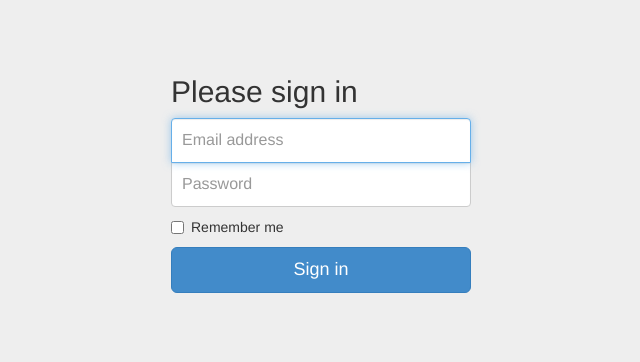
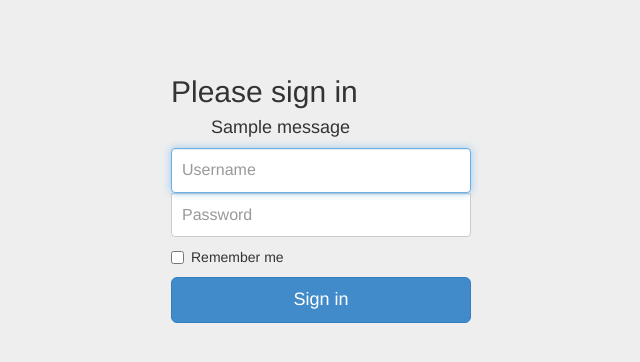
Before and after one commit to seanpreston/oncourse, a Django app: template oncourse/templates/login.html in a window 1280 px wide. Shown: the top 362 px of the page, without its empty margins (319-959 px from the left). Run offline with Django 3.2, Linux system fonts and the light colour scheme; the template is opened without the code that fills it, so the values that code supplies are empty; tables that the repository leaves empty hold one stand-in row (values such as "Sample post"); one stand-in notice (Sample message) is shown; some libraries are stand-ins or nearby versions.

Commit message:
Amended templates

```diff
--- a/oncourse/templates/base.html
+++ b/oncourse/templates/base.html
@@ -30,8 +30,8 @@
         {% load staticfiles %}
     </head>
     <body>
-        {% block page %}
-        {% endblock %}
+        {% block header %}{% endblock %}
+        {% block page %}{% endblock %}
 
         <script type="text/javascript">
             {% if user %}
--- a/oncourse/templates/login.html
+++ b/oncourse/templates/login.html
@@ -5,17 +5,21 @@
     <link href="../static/css/signin.css" rel="stylesheet">
 {% endblock %}
 
+{% block page_title %}Login{% endblock %}
+
 {% block page %}
     <div class="container">
 
-    <form action="{% url 'login' %}" class="form-signin" role="form">
+    <form action="{% url 'login' %}" method="post" class="form-signin" role="form">
+        {% csrf_token %}
         <h2 class="form-signin-heading">Please sign in</h2>
-        <input type="email" class="form-control" placeholder="Email address" required autofocus>
-        <input type="password" class="form-control" placeholder="Password" required>
+        {% include "messages.html" %}
+        <input type="username" name="username" class="form-control" placeholder="Username" required autofocus />
+        <input type="password" name="password" class="form-control" placeholder="Password" required />
         <label class="checkbox">
             <input type="checkbox" value="remember-me"> Remember me
         </label>
-        <button class="btn btn-lg btn-primary btn-block" type="submit">Sign in</button>
+        <input type="submit" class="btn btn-lg btn-primary btn-block" value="Sign in" />
     </form>
 
     </div> <!-- /container -->
--- /dev/null
+++ b/oncourse/templates/messages.html
@@ -0,0 +1,9 @@
+{% if messages %}
+    <ul class="messages">
+        {% for message in messages %}
+            <div class="message error {{ message.tags }}">
+                <h4>{{ message|safe }}</h4>
+            </div>
+        {% endfor %}
+    </ul>
+{% endif %}
```
Also changed, not shown: oncourse/templates/dash.html (added, +22 -0 lines).
